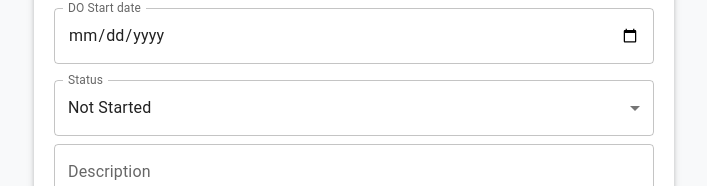
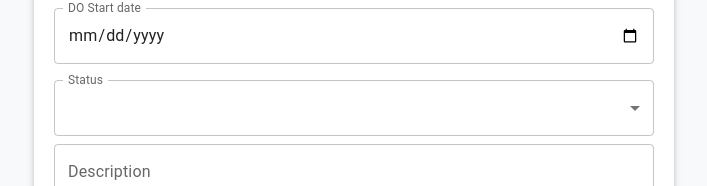
Before and after one commit to cholog-project/beacon_FE, a React (Create React App) app in the folder project-management/: page /newDo/1 in a window 1280 px wide. Shown: the part 275-461 px from the top of the page, without its empty margins (286-993 px from the left). Built offline with nearby package versions, Linux system fonts and the light colour scheme.

Commit message:
refactor: Do status 변경

```diff
--- a/project-management/src/pages/NewDo.jsx
+++ b/project-management/src/pages/NewDo.jsx
@@ -14,12 +14,12 @@ import React from "react";
 import { useParams, useNavigate } from "react-router-dom";
 const statusOptions = [
     {
-        value: "Not Started",
-        label: "Not Started",
+        value: "Not_Started",
+        label: "Not_Started",
     },
     {
-        value: "In Progress",
-        label: "In Progress",
+        value: "In_Progress",
+        label: "In_Progress",
     },
     {
         value: "Completed",
```
